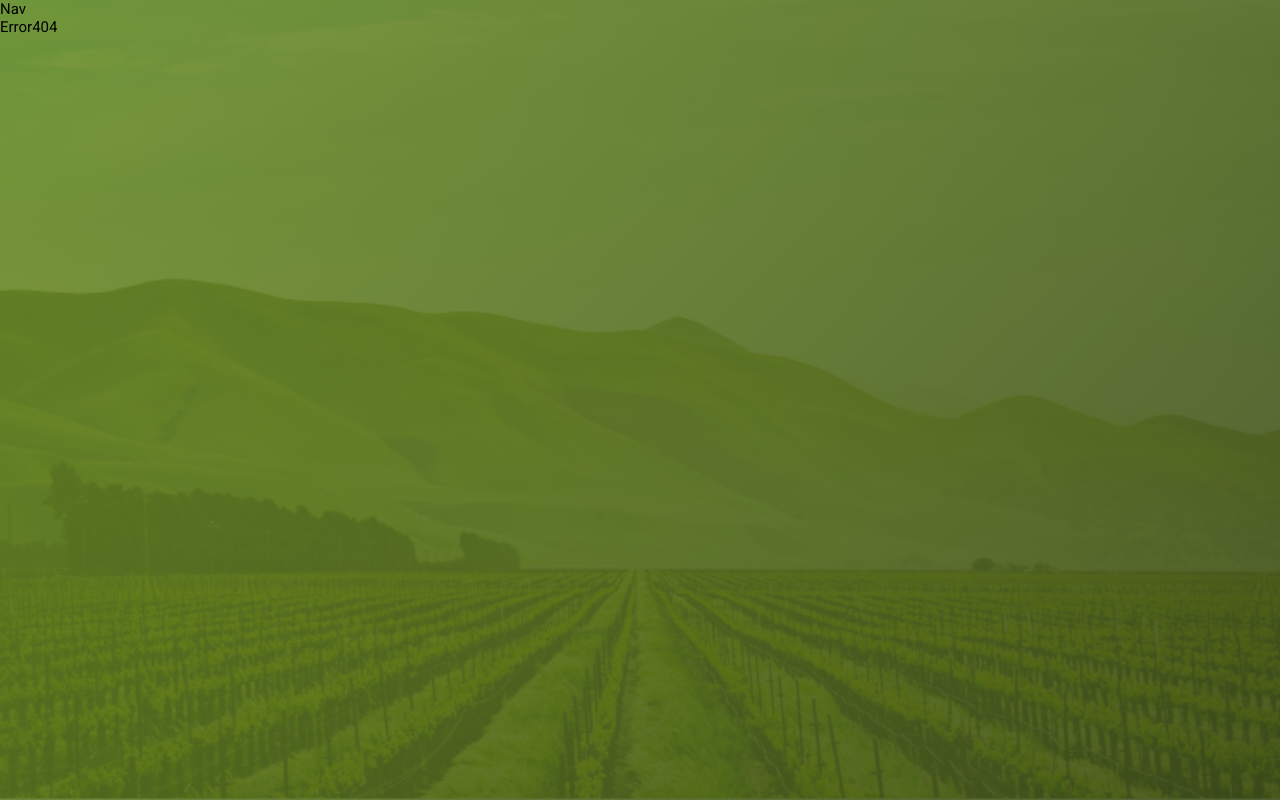
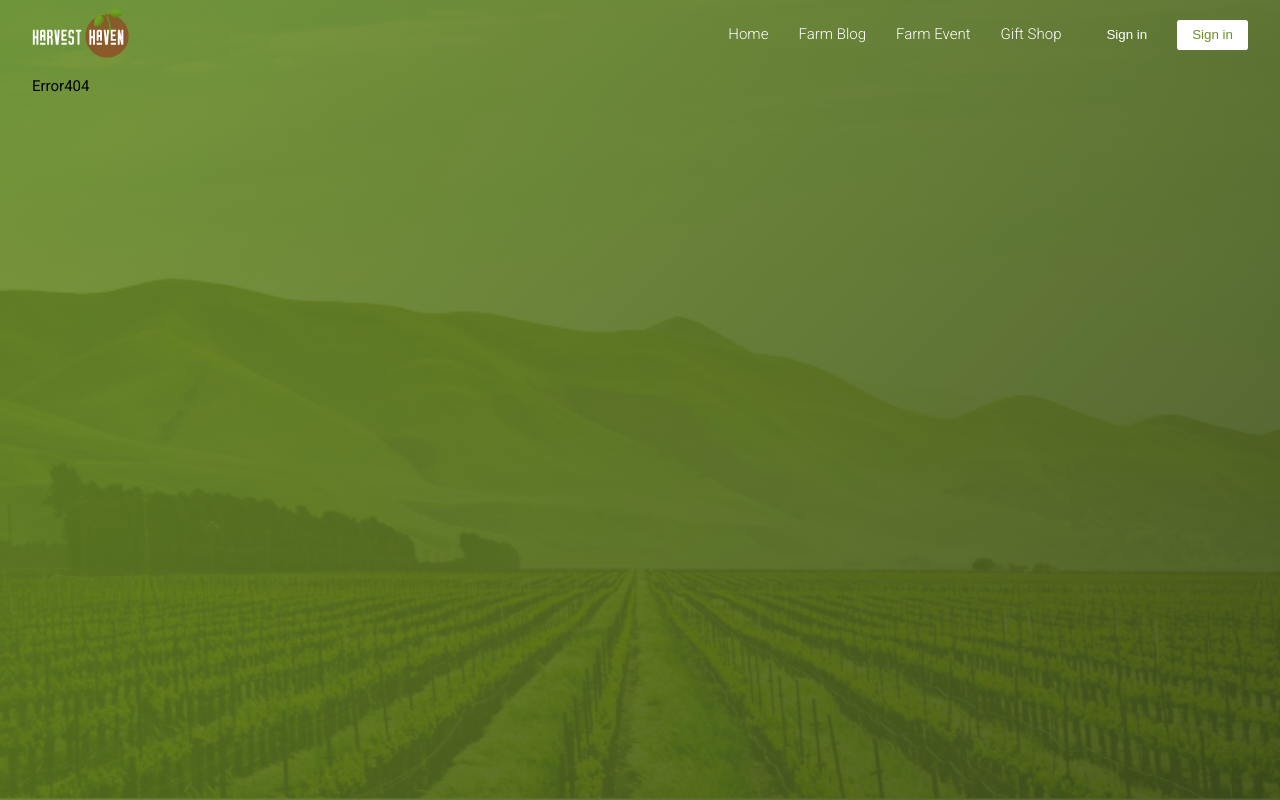
Before and after one commit to Theo-flux/harvest-haven, a React (Vite) app: page / in a window 1280 px wide. Built offline with nearby package versions, Linux system fonts and the light colour scheme.

Commit message:
feat: responsive navbar component.

```diff
--- a/index.html
+++ b/index.html
@@ -7,6 +7,7 @@
     <link rel="preconnect" href="https://fonts.googleapis.com">
     <link rel="preconnect" href="https://fonts.gstatic.com" crossorigin>
     <link href="https://fonts.googleapis.com/css2?family=Roboto:wght@100;300;400;500;700;900&display=swap" rel="stylesheet">
+    <link href="https://cdn.jsdelivr.net/npm/remixicon@2.2.0/fonts/remixicon.css" rel="stylesheet">
     <title>Harvest Haven</title>
   </head>
   <body>
--- a/src/components/error/Error404.jsx
+++ b/src/components/error/Error404.jsx
@@ -1,8 +1,12 @@
-import React from 'react'
+import './error404.css'
 
 function Error404() {
   return (
-    <div>Error404</div>
+    <div className='error-section'>
+      <div className='error'>
+        Error404
+      </div>
+    </div>
   )
 }
 
--- a/src/components/error/error404.css
+++ b/src/components/error/error404.css
@@ -0,0 +1,16 @@
+/* error component styling */
+
+.error-section {
+    width: 100%;
+    /* border: 1px solid magenta; */
+}
+
+.error-section .error {
+    width: 95%;
+    max-width: var(--maxWidth);
+    margin: 0 auto;
+    display: flex;
+    justify-content: space-between;
+    align-items: center;
+    padding: 0.5rem 0rem;
+}
--- a/src/components/nav/Nav.jsx
+++ b/src/components/nav/Nav.jsx
@@ -1,8 +1,64 @@
-import React from 'react'
+import { useState, useEffect, useRef } from 'react'
+import havestHavenLogo from '../../images/hh_logo.svg'
+import './nav.css'
+
+const navItems = [
+  {
+    id: 0,
+    item: 'Home',
+  },
+
+  {
+    id: 0,
+    item: 'Farm Blog',
+  },
+
+  {
+    id: 0,
+    item: 'Farm Event',
+  },
+
+  {
+    id: 0,
+    item: 'Gift Shop',
+  },
+]
 
 function Nav() {
+  const navItemRef = useRef()
+  const [openNav, setOpenNav] = useState(false)
+
+  useEffect(() => {
+    const navItemEl = navItemRef.current
+    openNav ? navItemEl.style.left = '0px' : navItemEl.style.left = '-900px'
+  }, [openNav])
+
   return (
-    <div>Nav</div>
+    <div className='nav-section'>
+      <nav className='nav'>
+        <i onClick={() => setOpenNav(!openNav)} className={`nav-menu ${openNav ? `ri-close-line` : `ri-menu-line`}`}></i>
+        <figure className='nav-logo'>
+            <img src={havestHavenLogo} height='50px' alt="harvest-haven logo"/>
+        </figure>
+
+        <div className='nav-inner'>
+          <div ref={navItemRef} className='nav-items'>
+              {
+                navItems.map((navItem, index) => {
+                  const {item} = navItem;
+                  return(
+                    <a key={index} href="#">
+                      {item}
+                    </a>
+                  )
+                })
+              }
+              <button className='sign-in'>Sign in</button>
+          </div>
+          <button className='sign-up'>Sign in</button>
+        </div>
+      </nav>
+    </div>
   )
 }
 
--- a/src/components/nav/nav.css
+++ b/src/components/nav/nav.css
@@ -0,0 +1,92 @@
+/* Nav component styling */
+
+.nav-section {
+    width: 100%;
+    /* border: 1px solid magenta; */
+}
+
+.nav-section .nav {
+    width: 95%;
+    max-width: var(--maxWidth);
+    margin: 0 auto;
+    display: flex;
+    justify-content: space-between;
+    align-items: center;
+    padding: 0.5rem 0rem;
+}
+
+.nav .nav-menu {
+    display: block;
+    font-size: 1.5rem;
+}
+
+.nav .nav-inner {
+    display: flex;
+    justify-content: flex-start;
+    align-items: center;
+}
+
+.nav-inner .nav-items {
+    position: absolute;
+    top: 65px;
+    left: 0;
+    z-index: 99;
+    width: 100%;
+    height: 100vh;
+    display: flex;
+    flex-direction: column;
+    background-color: white;
+    padding: 3rem 1rem;
+    transition-property: all;
+    transition-duration: var(--trans-duration);
+    transition-timing-function: var(--trans-func);
+   /* border: 1px solid magenta; */
+}
+
+.nav-inner .nav-items a {
+    width: fit-content;
+    text-decoration: none;
+    color: var(--black);
+    font-weight: 300;
+    margin-bottom: 2rem;
+}
+
+.nav-inner .nav-items a:hover {
+    text-decoration: underline;
+}
+
+.sign-in {
+    color: white;
+    background-color: var(--secondary);
+    width: fit-content;
+}
+
+
+@media (min-width: 768px) {
+    .nav .nav-menu {
+        display: none;
+    }
+
+    .nav-inner .nav-items {
+        z-index: 0;
+        position: static;
+        margin-right: 1rem;
+        width: fit-content;
+        height: auto;
+        display: inline-block;
+        background-color: transparent;
+        padding: 0rem;
+        transition-property: none;
+    }
+
+    .nav-inner .nav-items a {
+        color: white;
+        margin-right: 2rem;
+        margin-bottom: 0rem;
+    }
+
+    .sign-in {
+        color: white;
+        background-color: transparent;
+    }
+}
--- a/src/global.css
+++ b/src/global.css
@@ -17,6 +17,7 @@
     --md-radius: 0.375rem;
 
     /* target breakpoints variables for screens; `min-width` specifically */
+    /* for documentation purpose */
     --xs: 320px;
     --sm: 375px;
     --base: 425px;
@@ -26,7 +27,11 @@
     --xxl: 2560px;
 
     /* max container width */
-    --maxWidth: 1300px;
+    --maxWidth: 1440px;
+
+    /* transition */
+    --trans-duration: 300ms;
+    --trans-func: cubic-bezier(0.4, 0, 0.2, 1);
 }
 
 html {
@@ -38,3 +43,20 @@ body {
     font-family: 'Roboto', sans-serif;
     margin: 0;
 }
+
+button {
+    cursor: pointer;
+    border: none;
+    background-color: white;
+    color: var(--primary);
+    padding: 0.5rem 1rem;
+    border-radius: var(--sm-radius);
+    transition-property: all;
+    transition-duration: var(--trans-duration);
+    transition-timing-function: var(--trans-func);
+}
+
+button:hover {
+  background-color: var(--secondary);
+  color: white;
+}
```
Also changed, not shown: src/images/hh_logo.svg.
